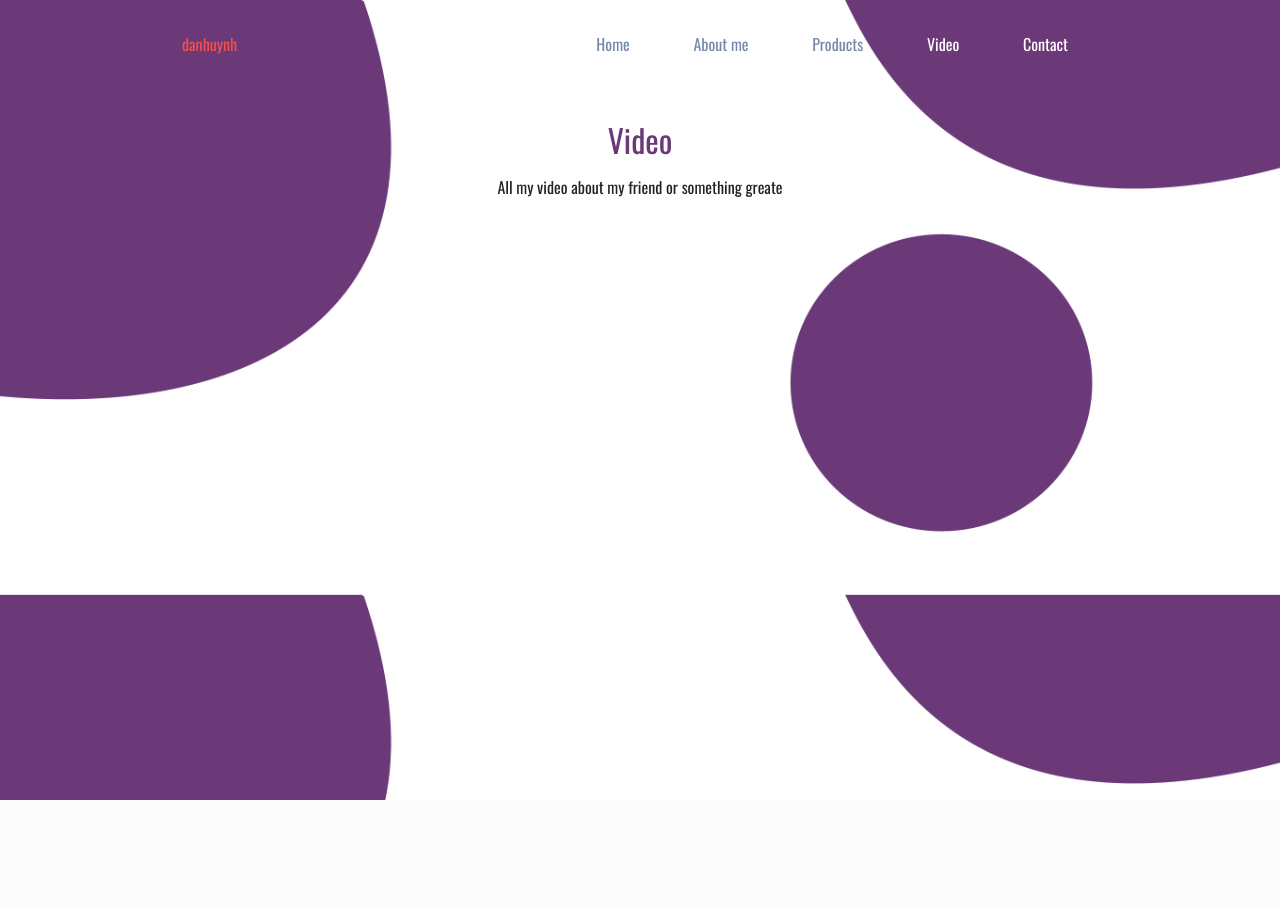
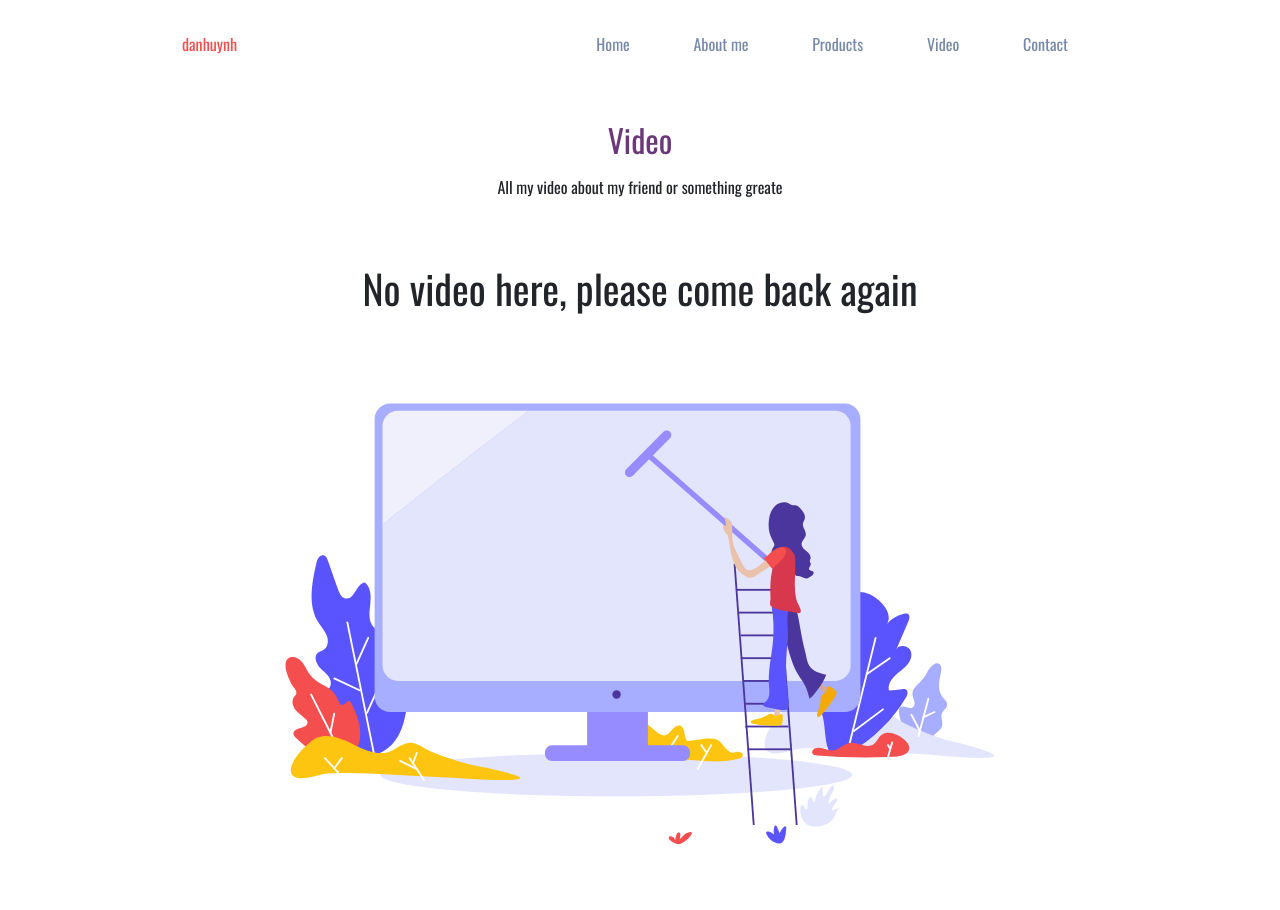
Before and after one commit to danhuynh1912/danhuynh_video, a Django app: page /video/ in a window 1280 px wide. Before the commit the page ends 800 px from the top, so only its background shows below. Run offline with Django 3.2, Linux system fonts and the light colour scheme; data that the repository does not hold is empty; some libraries are stand-ins or nearby versions.

Commit message:
danhdanhdanhdanh

```diff
--- a/static/video/index.css
+++ b/static/video/index.css
@@ -1,13 +1,13 @@
-body{
+/*body{
 	background: url('/static/video/images/back.png');
 	background-size: 100%;
 	background-attachment: fixed;
-}
+}*/
 
-.na4, .na5{
+/*.na4, .na5{
 	color: white !important;
 }
-
+*/
 .title-video{
 	height: 12rem;
 	display: flex;
--- a/templates/video/videoindex.html
+++ b/templates/video/videoindex.html
@@ -45,6 +45,11 @@
 		    </div>
 		  </div>
 		{% endfor %}
+		{% else %}
+			<div class="novideo">
+				<h1 align="center">No video here, please come back again</h1>
+				<img align="center" width="100%" src="{% static 'video/images/Comingsoon.svg' %}" alt="">
+			</div>
 		{% endif %}
 	</div>
 </div>
```
Also changed, not shown: static/video/images/Comingsoon.svg (added).
